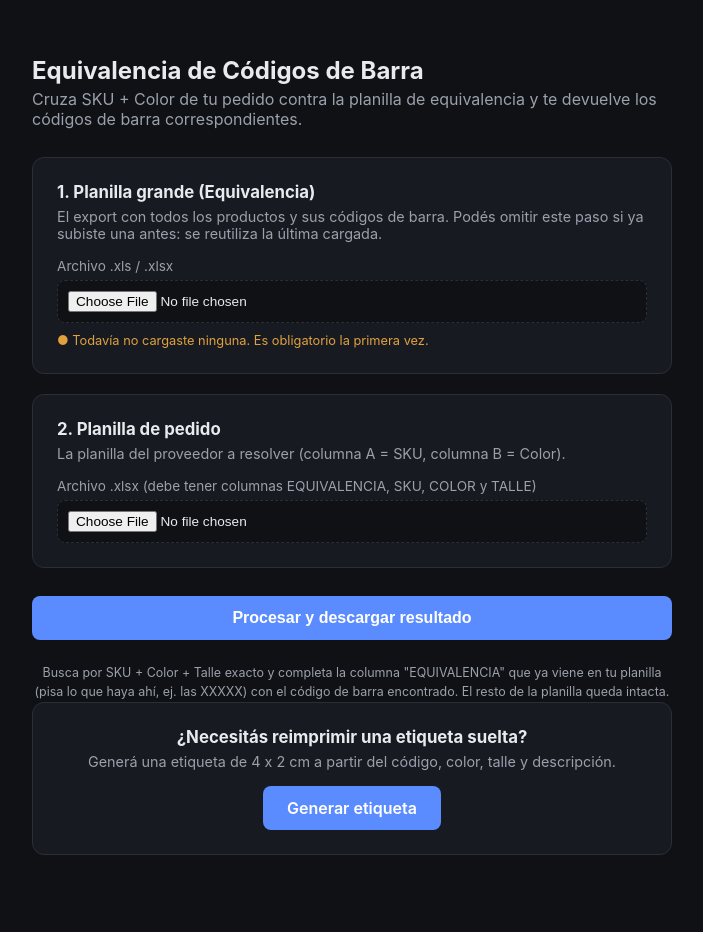
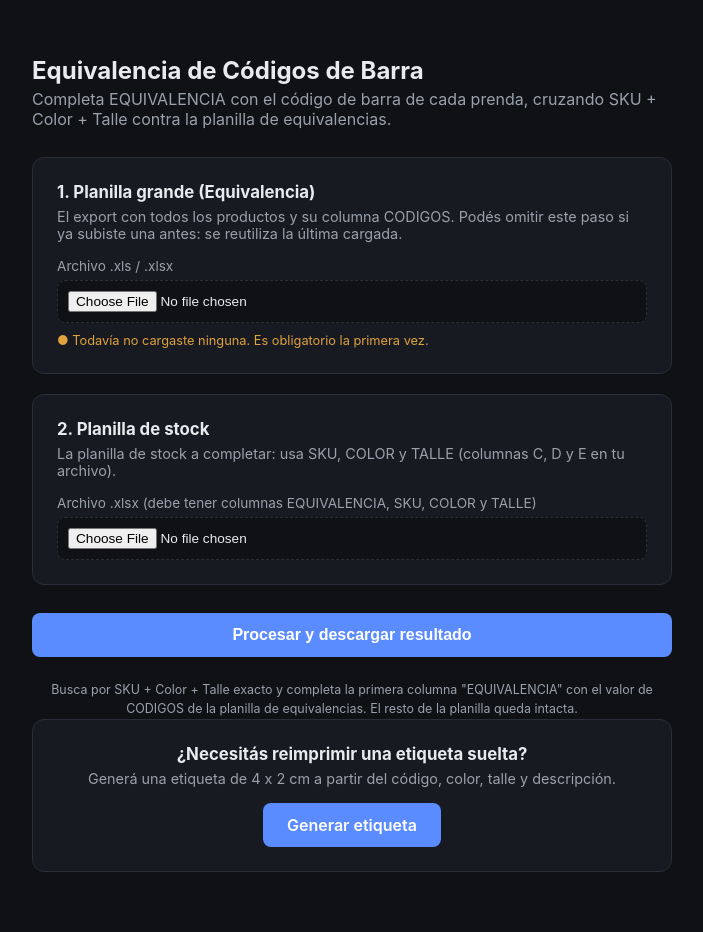
Before and after one commit to niroselania/EQUIVALENCIAS, a Flask app: page / in a window 1280 px wide. Shown: the whole page, without its empty margins (288-991 px from the left). Before the commit the page ends 855 px from the top, so only its background shows below. Run offline with Flask 3, Linux system fonts and the light colour scheme; parts of the project's set-up code (start-up, migrations or seed data) failed here and were passed over.

Commit message:
Add files via upload

```diff
--- a/app.py
+++ b/app.py
@@ -34,8 +34,11 @@ def _ext(filename):
 
 
 def _read_grande(path):
-    """Lee la planilla grande (Equivalencia) sea .xls viejo (Crystal Reports) o .xlsx.
-    Devuelve un dict: 'SKU COLOR' -> lista de (codigo_barra, talle, descripcion)
+    """Lee la planilla de equivalencias y arma un índice SKU + COLOR + TALLE.
+
+    Acepta tanto el export anterior (Código, Artículo, Descripción, ..., Talle)
+    como el nuevo, cuya columna de barras se llama CODIGOS.  El dato ``Artículo``
+    del export anterior contiene ``SKU COLOR`` en una sola celda.
     """
     ext = _ext(path)
     engine = "xlrd" if ext == ".xls" else "openpyxl"
@@ -46,14 +49,35 @@ def _read_grande(path):
         df = xl.parse(sheet, header=None, dtype=str)
         if df.empty:
             continue
-        # La primera hoja trae una fila de encabezado ("Código", "Artículo", ...)
-        if str(df.iloc[0, 0]).strip() == "Código":
+        encabezados = {
+            str(valor).strip().upper().replace("Ó", "O"): columna
+            for columna, valor in enumerate(df.iloc[0])
+            if not pd.isna(valor) and str(valor).strip()
+        }
+        col_codigo = _buscar_columna(encabezados, "CODIGO", "CODIGOS", "CODIGO DE BARRA")
+        col_articulo = _buscar_columna(encabezados, "ARTICULO", "SKU COLOR", "CONCAT")
+        col_sku = _buscar_columna(encabezados, "SKU")
+        col_color = _buscar_columna(encabezados, "COLOR")
+        col_talle = _buscar_columna(encabezados, "TALLE")
+        col_descripcion = _buscar_columna(encabezados, "DESCRIPCION", "NOMBRE", "PRODUCTO")
+
+        # Compatibilidad con el export histórico: no siempre trae los mismos títulos.
+        tiene_encabezados = col_codigo is not None and (col_articulo is not None or (col_sku is not None and col_color is not None))
+        if tiene_encabezados:
             df = df.iloc[1:]
+        else:
+            col_codigo, col_articulo, col_sku, col_color = 0, 1, None, None
+            col_descripcion, col_talle = 2, 5
         for _, row in df.iterrows():
-            codigo = row.get(0)
-            articulo = row.get(1)
-            descripcion = row.get(2)
-            talle = row.get(5) if len(row) > 5 else None
+            codigo = row.get(col_codigo)
+            descripcion = row.get(col_descripcion) if col_descripcion is not None else None
+            talle = row.get(col_talle) if col_talle is not None else None
+            if col_articulo is not None:
+                articulo = row.get(col_articulo)
+            else:
+                sku = row.get(col_sku)
+                color = row.get(col_color)
+                articulo = None if pd.isna(sku) or pd.isna(color) else f"{sku} {color}"
             if pd.isna(codigo) or pd.isna(articulo):
                 continue
             codigo = str(codigo).strip()
@@ -166,52 +190,44 @@ def _buscar_columna(headers, *nombres_posibles):
 
 
 def _procesar(grande_path, pedido_path):
-    """Abre el excel de pedido tal cual fue subido (mismo formato, mismo estilo) y
-    completa la columna EQUIVALENCIA que ya viene en la planilla, buscando el
-    código de barra exacto por SKU + Color + Talle. No inserta columnas nuevas ni
-    toca el resto de la planilla."""
+    """Completa EQUIVALENCIA usando SKU, COLOR y TALLE de la planilla de stock.
+
+    Se preservan formato, fórmulas y todas las demás columnas. Si el archivo tiene
+    varias hojas con esos encabezados, se completan todas.
+    """
     lookup = _get_lookup(grande_path)
 
     wb = openpyxl.load_workbook(pedido_path)
-    ws = wb.worksheets[0]
+    hojas_procesadas = 0
+    for ws in wb.worksheets:
+        headers = {}
+        for c in range(1, ws.max_column + 1):
+            v = ws.cell(row=1, column=c).value
+            if v is not None:
+                headers[str(v).strip().upper()] = c
 
-    headers = {}
-    for c in range(1, ws.max_column + 1):
-        v = ws.cell(row=1, column=c).value
-        if v is not None:
-            headers[str(v).strip().upper()] = c
+        col_equiv = _buscar_columna(headers, "EQUIVALENCIA")
+        col_sku = _buscar_columna(headers, "SKU")
+        col_color = _buscar_columna(headers, "COLOR")
+        col_talle = _buscar_columna(headers, "TALLE")
+        if not all((col_equiv, col_sku, col_color, col_talle)):
+            continue
 
-    col_equiv = _buscar_columna(headers, "EQUIVALENCIA")
-    col_sku = _buscar_columna(headers, "SKU")
-    col_color = _buscar_columna(headers, "COLOR")
-    col_talle = _buscar_columna(headers, "TALLE")
+        hojas_procesadas += 1
+        for row in range(2, ws.max_row + 1):
+            sku = ws.cell(row=row, column=col_sku).value
+            color = ws.cell(row=row, column=col_color).value
+            talle = ws.cell(row=row, column=col_talle).value
+            if sku is None and color is None:
+                continue
+            resultado = _buscar_codigo(lookup, sku, color, talle)
+            cell = ws.cell(row=row, column=col_equiv, value=resultado)
+            cell.number_format = "@"  # texto plano, para no perder ceros a la izquierda
 
-    faltantes = [
-        nombre
-        for nombre, col in [
-            ("EQUIVALENCIA", col_equiv),
-            ("SKU", col_sku),
-            ("COLOR", col_color),
-            ("TALLE", col_talle),
-        ]
-        if col is None
-    ]
-    if faltantes:
+    if not hojas_procesadas:
         raise ValueError(
-            "No encontré la columna "
-            + ", ".join(faltantes)
-            + " en la fila 1 de la planilla. Los encabezados deben llamarse exactamente así."
+            "No encontré una hoja con las columnas EQUIVALENCIA, SKU, COLOR y TALLE en la fila 1."
         )
-
-    for row in range(2, ws.max_row + 1):
-        sku = ws.cell(row=row, column=col_sku).value
-        color = ws.cell(row=row, column=col_color).value
-        talle = ws.cell(row=row, column=col_talle).value
-        if sku is None and color is None:
-            continue
-        resultado = _buscar_codigo(lookup, sku, color, talle)
-        cell = ws.cell(row=row, column=col_equiv, value=resultado)
-        cell.number_format = "@"  # texto plano, para no perder ceros a la izquierda
 
     output = io.BytesIO()
     wb.save(output)
--- a/templates/index.html
+++ b/templates/index.html
@@ -91,7 +91,7 @@
 <body>
   <div class="wrap">
     <h1>Equivalencia de Códigos de Barra</h1>
-    <p class="sub">Cruza SKU + Color de tu pedido contra la planilla de equivalencia y te devuelve los códigos de barra correspondientes.</p>
+    <p class="sub">Completa EQUIVALENCIA con el código de barra de cada prenda, cruzando SKU + Color + Talle contra la planilla de equivalencias.</p>
 
     {% with messages = get_flashed_messages() %}
       {% if messages %}
@@ -104,7 +104,7 @@
     <form action="/procesar" method="post" enctype="multipart/form-data">
       <div class="card">
         <h2>1. Planilla grande (Equivalencia)</h2>
-        <div class="desc">El export con todos los productos y sus códigos de barra. Podés omitir este paso si ya subiste una antes: se reutiliza la última cargada.</div>
+        <div class="desc">El export con todos los productos y su columna CODIGOS. Podés omitir este paso si ya subiste una antes: se reutiliza la última cargada.</div>
         <label for="grande">Archivo .xls / .xlsx</label>
         <input type="file" id="grande" name="grande" accept=".xls,.xlsx">
         {% if grande_cached %}
@@ -115,8 +115,8 @@
       </div>
 
       <div class="card">
-        <h2>2. Planilla de pedido</h2>
-        <div class="desc">La planilla del proveedor a resolver (columna A = SKU, columna B = Color).</div>
+        <h2>2. Planilla de stock</h2>
+        <div class="desc">La planilla de stock a completar: usa SKU, COLOR y TALLE (columnas C, D y E en tu archivo).</div>
         <label for="pedido">Archivo .xlsx (debe tener columnas EQUIVALENCIA, SKU, COLOR y TALLE)</label>
         <input type="file" id="pedido" name="pedido" accept=".xlsx" required>
       </div>
@@ -125,9 +125,8 @@
     </form>
 
     <div class="footer-note">
-      Busca por SKU + Color + Talle exacto y completa la columna "EQUIVALENCIA" que ya viene
-      en tu planilla (pisa lo que haya ahí, ej. las XXXXX) con el código de barra encontrado.
-      El resto de la planilla queda intacta.
+      Busca por SKU + Color + Talle exacto y completa la primera columna "EQUIVALENCIA"
+      con el valor de CODIGOS de la planilla de equivalencias. El resto de la planilla queda intacta.
     </div>
 
     <div class="card" style="text-align:center;">
```
